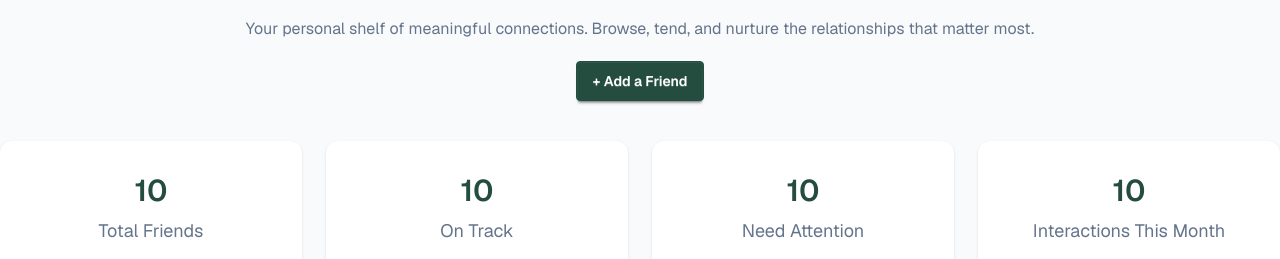
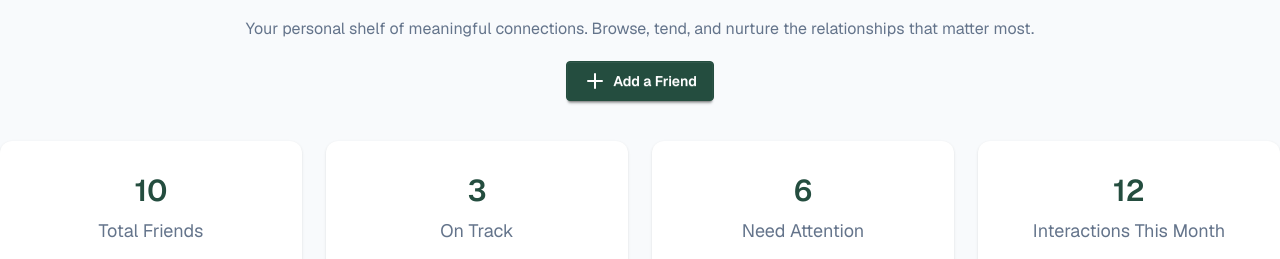
Before and after one commit to munaimpro/programming-hero-assignment-7, a React (Vite) app in the folder keen-keeper/: page / in a window 1280 px wide. Shown: the part 196-455 px from the top of the page. Built offline with nearby package versions, Linux system fonts and the light colour scheme.

Commit message:
fix: hero and timeline card design improvement

```diff
--- a/keen-keeper/src/components/DetailsPage/DetailsPage.jsx
+++ b/keen-keeper/src/components/DetailsPage/DetailsPage.jsx
@@ -126,7 +126,7 @@ const DetailsPage = () => {
                             <h2 className='text-[#244D3F] font-medium text-[20px]'>Relationship Goal</h2>
                             <button className=' btn btn-sm'>Edit</button>
                         </div>
-                        <p className='text-[#64748B] text-[18px]'>Connect every <span className='text-[#1F2937]'>{friend.goal} days</span></p>
+                        <p className='text-[#64748B] text-[18px]'>Connect every <span className='text-[#1F2937] font-bold'>{friend.goal} days</span></p>
                     </div>
 
                     {/* Quick Chek-in */}
--- a/keen-keeper/src/components/HomePage/Hero/Hero.jsx
+++ b/keen-keeper/src/components/HomePage/Hero/Hero.jsx
@@ -1,3 +1,4 @@
+import { PlusIcon } from 'lucide-react';
 import React from 'react';
 
 const Hero = () => {
@@ -5,7 +6,7 @@ const Hero = () => {
         <div className='container mx-auto text-center mt-20 mb-10 space-y-5'>
             <h2 className='text-[#1F2937] text-5xl font-bold'>Friends to keep close in your life</h2>
             <p className='text-[#64748B]'>Your personal shelf of meaningful connections. Browse, tend, and nurture the relationships that matter most.</p>
-            <button className='btn btn-neutral shadow-0 rounded-0 text-base-100 bg-[#244D3F] border-[#244D3F]'>+ Add a Friend</button>
+            <button className='btn btn-neutral shadow-0 rounded-0 text-base-100 bg-[#244D3F] border-[#244D3F]'><PlusIcon/>Add a Friend</button>
         </div>
     );
 };
--- a/keen-keeper/src/components/HomePage/Stats/Stats.jsx
+++ b/keen-keeper/src/components/HomePage/Stats/Stats.jsx
@@ -12,19 +12,19 @@ const Stats = () => {
 
                 {/* On Track */}
                 <div className='card bg-base-100 shadow text-center rounded-xl p-8 justify-center'>
-                    <h2 className='text-3xl font-semibold mb-2 text-[#244D3F]'>10</h2>
+                    <h2 className='text-3xl font-semibold mb-2 text-[#244D3F]'>3</h2>
                     <p className='text-[#64748B] text-[18px]'>On Track</p>
                 </div>
 
                 {/* Need Attention */}
                 <div className='card bg-base-100 shadow text-center rounded-xl p-8 justify-center'>
-                    <h2 className='text-3xl font-semibold mb-2 text-[#244D3F]'>10</h2>
+                    <h2 className='text-3xl font-semibold mb-2 text-[#244D3F]'>6</h2>
                     <p className='text-[#64748B] text-[18px]'>Need Attention</p>
                 </div>
 
                 {/* Interactions This Month */}
                 <div className='card bg-base-100 shadow text-center rounded-xl p-8 justify-center'>
-                    <h2 className='text-3xl font-semibold mb-2 text-[#244D3F]'>10</h2>
+                    <h2 className='text-3xl font-semibold mb-2 text-[#244D3F]'>12</h2>
                     <p className='text-[#64748B] text-[18px]'>Interactions This Month</p>
                 </div>
             </div>
--- a/keen-keeper/src/components/Timeline/Timeline.jsx
+++ b/keen-keeper/src/components/Timeline/Timeline.jsx
@@ -30,7 +30,7 @@ const Timeline = () => {
                 filteredList.length > 0 ? (
                     filteredList.map((list, key) => {
                         return (
-                            <div key={key} className='shadow-card shadow-sm items-center bg-base-100 flex gap-4 p-3 rounded-xl mb-4'>
+                            <div key={key} className='shadow-card border border-[#E9E9E9] items-center bg-base-100 flex gap-4 p-3 rounded-xl mb-4'>
                                 <div className='w-fit'>
                                     {
                                         list.contact_type === 'call' ? (
```
